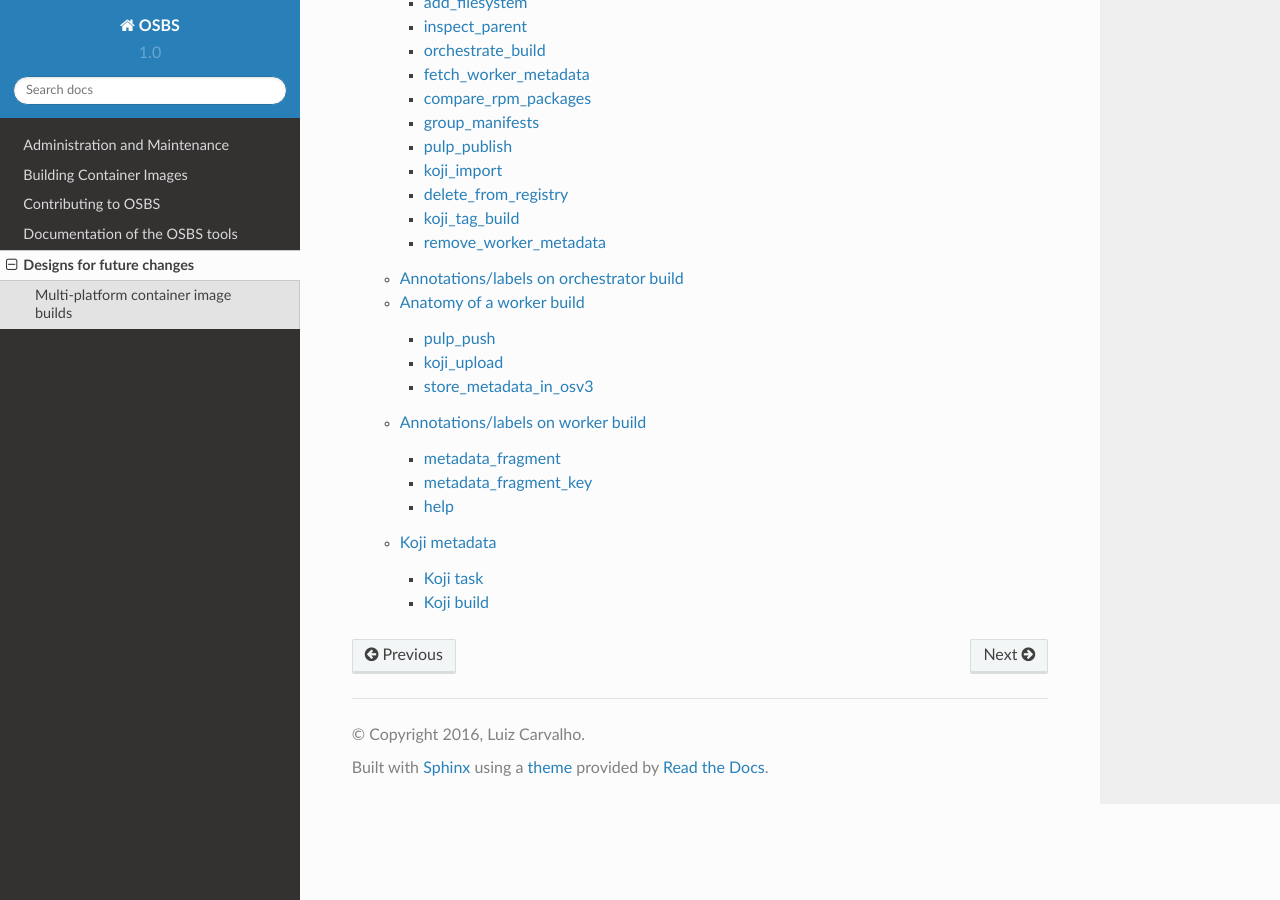
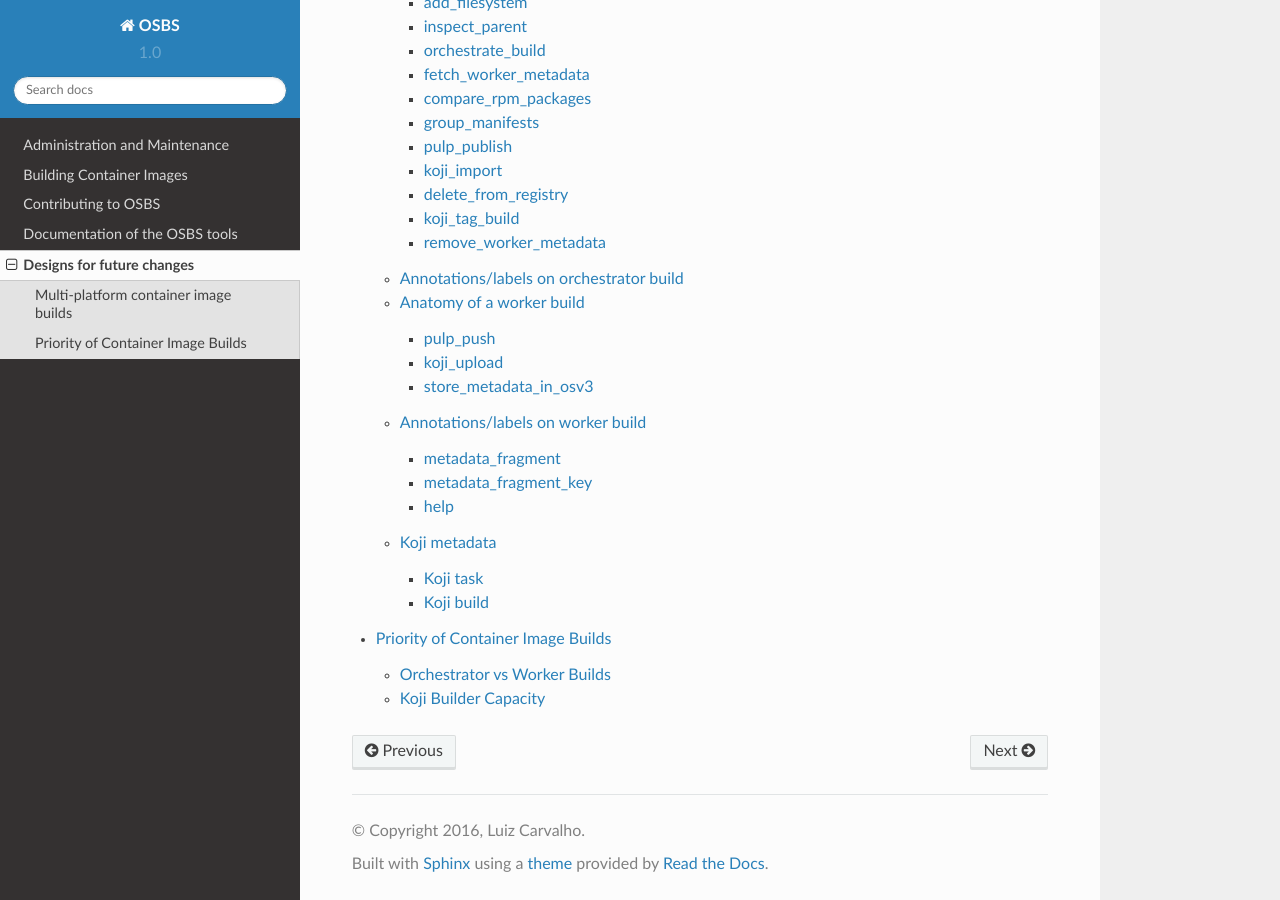
Before and after one commit to containerbuildsystem/osbs-docs, a Sphinx documentation site: the page built from docs/design.rst, in a window 1280 px wide and 900 px high, scrolled down 1129 px. Built offline with Sphinx 7.4.7 and the Read the Docs theme 2.0.0, drawn with Linux system fonts in a browser that asks for light colours; some of the changed lines change nothing that is shown.

Commit message:
Document build priority with node selectors

```diff
--- /dev/null
+++ b/docs/build_priority.rst
@@ -0,0 +1,100 @@
+Priority of Container Image Builds
+==================================
+
+For a build system it's desirable to prioritize different kinds of builds in
+order to better utilize resources. Unfortunately, OpenShift's scheduling
+algorithm does not support setting a priority value for a given build. To
+achieve some sort of build prioritization, we can leverage node selectors to
+allocate different resources to different build types.
+
+Consider the following types of container builds builds:
+
+- *scratch build*
+- *explicit build*
+- *auto rebuild*
+
+As the name implies, *scratch builds* are meant to be used as a one-off
+unofficial container build. No guarantees are made for storing the created
+container images long term. It’s also not meant to be shipped to customers.
+These are clearly low priority builds.
+
+*Explicit builds* are those triggered by a user, either directly via fedpkg/koji
+CLI, or indirectly via pungi (as in the case of base images). These are official
+builds that will go through the normal life cycle of being tested and,
+eventually, shipped.
+
+*Auto rebuilds* are created by OpenShift when a change in the parent image is
+detected. It’s likely that layered images should be rebuilt in order to pick up
+changes in latest parent image.
+
+For any *explicit build* or *auto rebuild*, they may or may not be high
+priority. In some cases, a build is high priority due to a security fix, for
+instance. In other cases, it could be due to an in-progress feature. For this
+reason, it cannot be said that all *explicit builds* are higher priority than
+*auto rebuilds*, or vice-versa.
+
+However, *auto rebuilds* will be enabled by a new feature that has the potential
+of completely consuming OSBS’s infrastructure. There must be some mechanism to
+throttle the amount of *auto rebuilds*. For this reason, OSBS uses a different
+node selector for each different build type:
+
+- *scratch build*: builds_scratch=true
+- *explicit build*: builds_explicit=true
+- *auto rebuild*: builds_auto=true
+
+By controlling each type of builds individually, OSBS will have the necessary
+control for adjusting its infrastructure.
+
+For example, consider an OpenShift cluster with 5 compute nodes:
+
+======  =================== ==================== ================
+Node    builds_scratch=true builds_explicit=true builds_auto=true
+======  =================== ==================== ================
+Node 1  ✔                   ✔                    ✔
+Node 2  ✗                   ✔                    ✗
+Node 3  ✗                   ✗                    ✔
+Node 4  ✗                   ✔                    ✔
+Node 5  ✗                   ✔                    ✔
+======  =================== ==================== ================
+
+In this case, *scratch builds* can be scheduled only on **Node 1**; *explicit
+builds* on any node except **Node 3**; and auto builds on any node except **Node
+2**.
+
+Orchestrator vs Worker Builds
+-----------------------------
+
+An orchestrator build is the single entry point into OSBS. This build is
+responsible for spinning off worker builds as needed. Given that orchestrator
+builds are prioritized properly with node selectors, worker builds will
+indirectly be prioritized without having to set their own node selectors.
+
+However, orchestrator builds require minimal resources to run. For instance, in
+a large deployment all orchestrator builds may run on only 2 dedicated
+orchestrator nodes. If build type node selectors are applied to orchestrator
+builds, builds can only be throttled by a factor of 2. This becomes more
+problematic as more worker nodes are added to the infrastructure. To have better
+granularity for throttling builds, build type node selectors are only applied
+for worker builds.
+
+To fully leverage the build type node selectors, resource requests will allow
+more orchestrator builds than overall worker builds. This causes some
+orchestrator builds to wait longer than usual for their worker builds to be
+scheduled. This provides a buffer that allows OpenShift to properly schedule
+worker builds according to their build type via node selectors. Because
+OpenShift scheduling is used, worker builds of same type will run in the order
+they were submitted.
+
+Koji Builder Capacity
+--------------------------
+
+The task load of the Koji builders used by OSBS will not reflect the actual load
+on the OpenShift cluster used by OSBS. The disparity is due to auto rebuilds not
+having a corresponding Koji task. This creates a scenario where a buildContainer
+Koji task is started, but the OpenShift build remains in pending state. The Koji
+builder capacity should be set based on how many nodes allow **scratch builds**
+and/or **excplicit builds**. In the example above, there are 4 nodes that allow
+such builds.
+
+Providing the osbs-client logs in the Koji task should give users a better
+understanding of any delays due to scheduling.
--- a/docs/design.rst
+++ b/docs/design.rst
@@ -5,3 +5,4 @@
     :maxdepth: 3
 
     multiarch
+    build_priority
```
